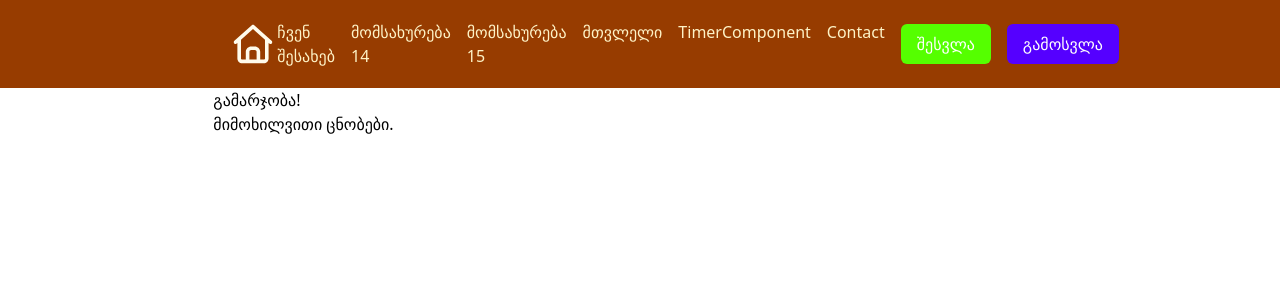
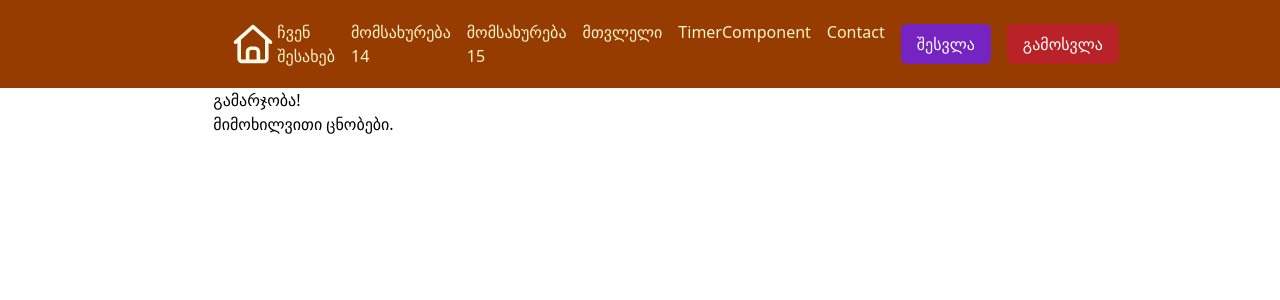
Before and after one commit to bta-tsotne/pages, a React (Vite) app: page / in a window 1280 px wide. Shown: the top 300 px of the page. Built offline with nearby package versions, Linux system fonts and the light colour scheme.

Commit message:
variable css color  changes

```diff
--- a/src/assets/css/abstracts/_mixins.scss
+++ b/src/assets/css/abstracts/_mixins.scss
@@ -1,8 +1,9 @@
 @use 'sass:color';
+@use 'sass:map';
 @use 'variables' as *; // imports all variables from _variables.scss
 
 @mixin btn($color) {
-  background: map-get($colors, $color);
+  background: map.get($colors, $color);
   color: white;
   padding: 0.5rem 1rem;
   border-radius: 6px;
@@ -11,6 +12,6 @@
   transition: 0.3s;
 
   &:hover {
-    background-color: color.adjust(map-get($colors, $color), $lightness: -10%);
+    background-color: color.adjust(map.get($colors, $color), $lightness: -10%);
   }
 }
--- a/src/assets/css/abstracts/_variables.scss
+++ b/src/assets/css/abstracts/_variables.scss
@@ -1,4 +1,4 @@
 $colors: (
-  primary: hsl(100, 100%, 50%),
-  danger: hsl(260, 100%, 50%)
+  primary: hsl(271, 69%, 45%),
+  danger: hsl(358, 69%, 43%)
 );
```
